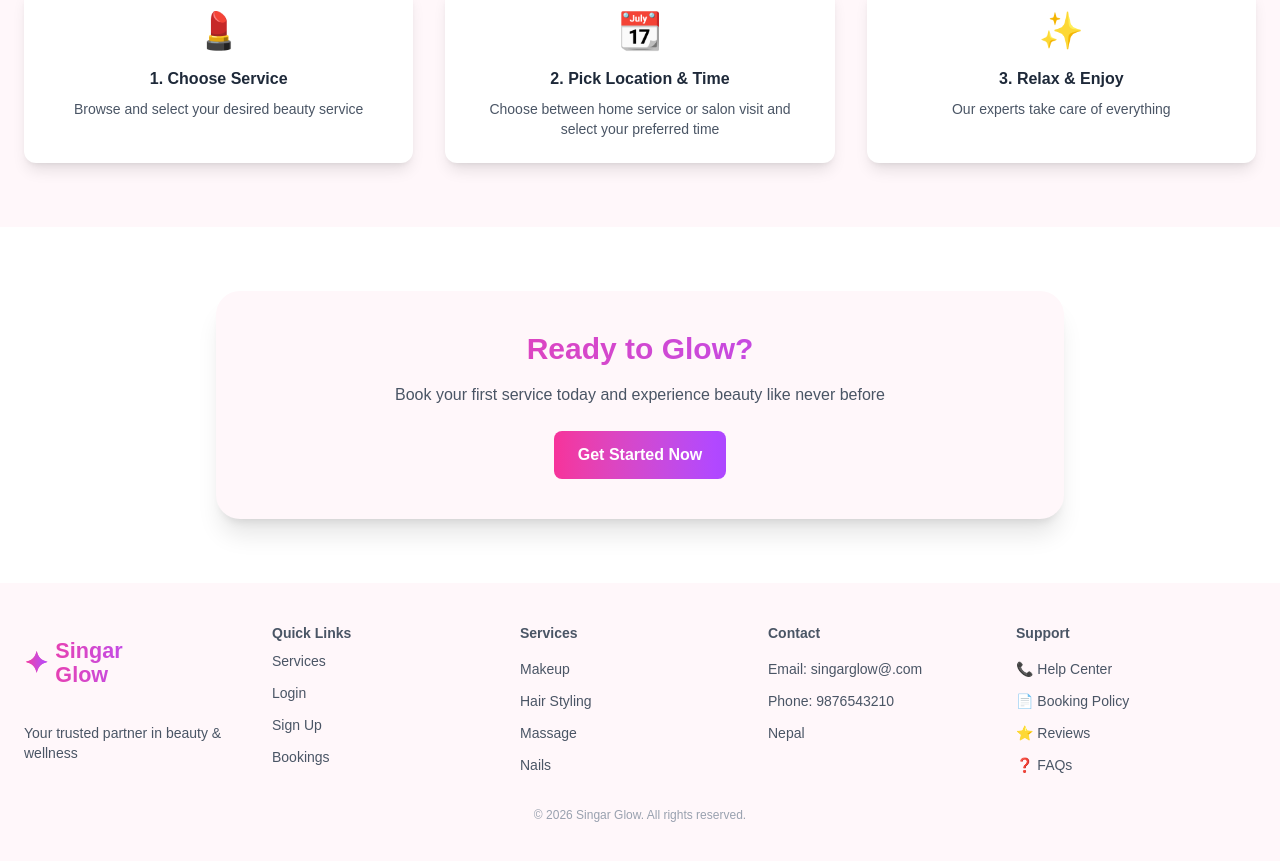
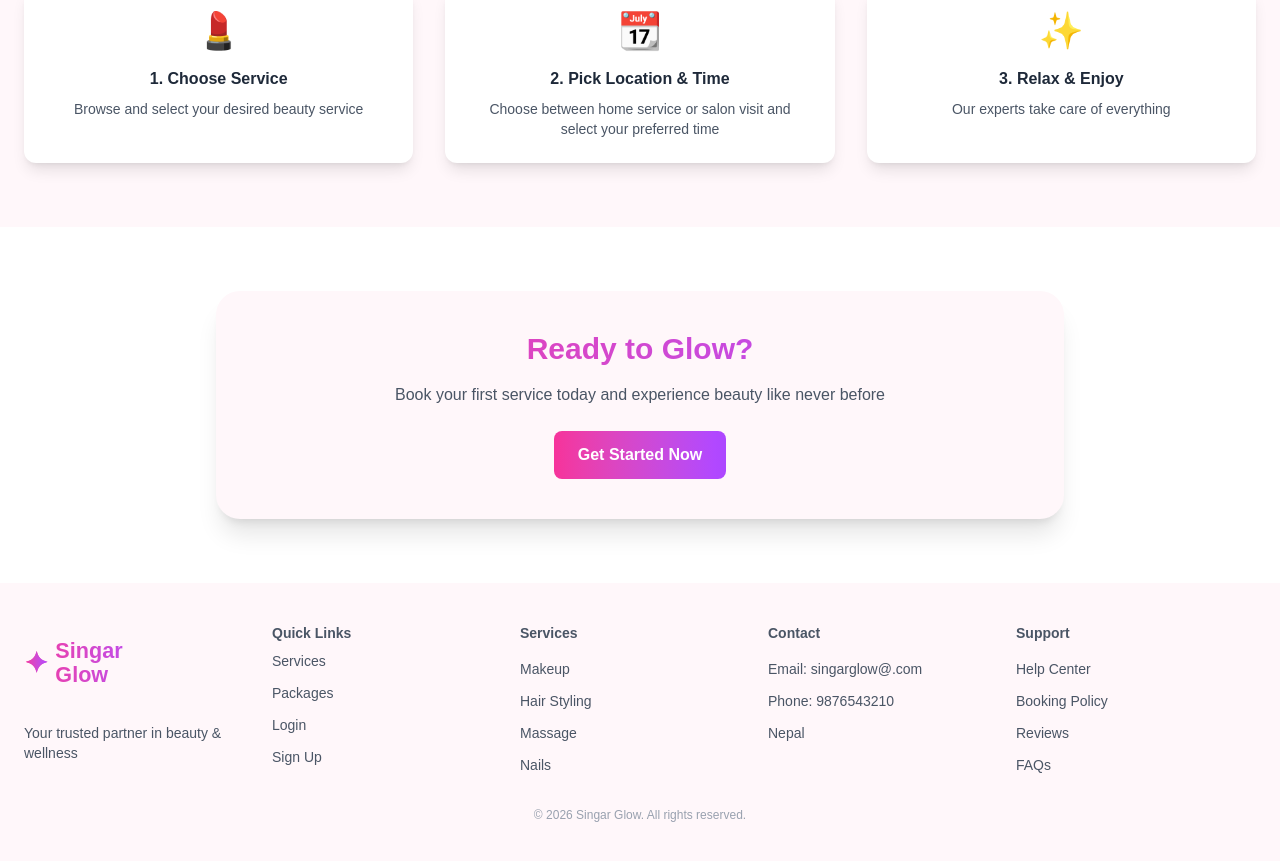
Before and after one commit to PrashnaPrajapati/Singar-Glow, a Next.js app in the folder frontend/: page /home in a window 1280 px wide. Shown: the part 961-1822 px from the top of the page. Built offline with nearby package versions, Linux system fonts and the light colour scheme; no server answers.

Commit message:
Updated footer with necessary changes

```diff
--- a/frontend/src/components/Footer.js
+++ b/frontend/src/components/Footer.js
@@ -5,7 +5,6 @@ export default function Footer() {
   return (
     <footer className="bg-[#fff7fa] py-10 text-sm text-gray-600">
       <div className="max-w-8xl mx-auto px-6 grid md:grid-cols-5 gap-2">
-
         <div>
           <div className="mb-2 scale-60 origin-left">
             <Logo />
@@ -22,6 +21,11 @@ export default function Footer() {
               </Link>
             </li>
             <li>
+              <Link href="/packages" className="hover:text-pink-500">
+                Packages
+              </Link>
+            </li>
+            <li>
               <Link href="/login" className="hover:text-pink-500">
                 Login
               </Link>
@@ -29,11 +33,6 @@ export default function Footer() {
             <li>
               <Link href="/signup" className="hover:text-pink-500">
                 Sign Up
-              </Link>
-            </li>
-            <li>
-              <Link href="/bookings" className="hover:text-pink-500">
-                Bookings
               </Link>
             </li>
           </ul>
@@ -61,16 +60,32 @@ export default function Footer() {
         <div>
           <h4 className="font-semibold mb-4">Support</h4>
           <ul className="space-y-3">
-             <li className="hover:text-pink-500">📞 Help Center</li>
-            <li className="hover:text-pink-500">📄 Booking Policy</li>
-            <li className="hover:text-pink-500">⭐ Reviews</li>
-            <li className="hover:text-pink-500">❓ FAQs</li>
+            <li>
+              <Link href="/help-center" className="hover:text-pink-500">
+                Help Center
+              </Link>
+            </li>
+            <li>
+              <Link href="/booking-policy" className="hover:text-pink-500">
+                Booking Policy
+              </Link>
+            </li>
+            <li>
+              <Link href="/reviews" className="hover:text-pink-500">
+                Reviews
+              </Link>
+            </li>
+            <li>
+              <Link href="/faqs" className="hover:text-pink-500">
+                FAQs
+              </Link>
+            </li>
           </ul>
         </div>
       </div>
 
       <p className="text-center mt-8 text-xs text-gray-400">
-        © 2026 Singar Glow. All rights reserved.
+        &copy; 2026 Singar Glow. All rights reserved.
       </p>
     </footer>
   );
```
